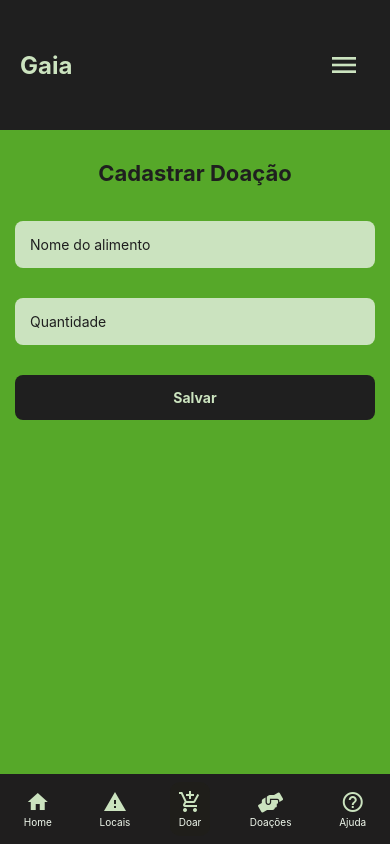
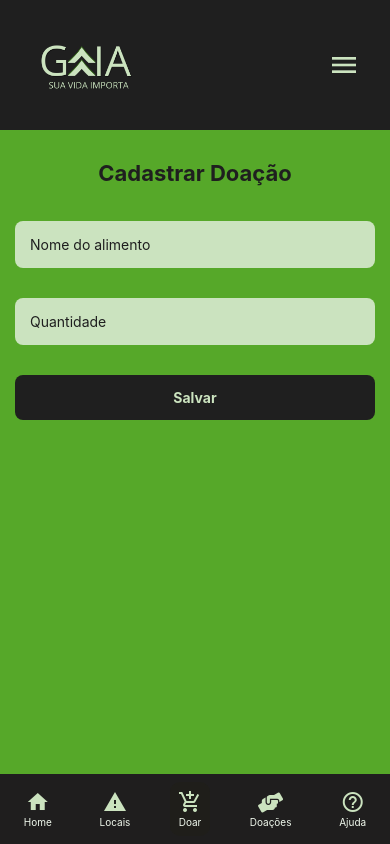
Before and after one commit to GsGaia/MOBILE, a React Native app in the folder Gaia/: screen /Doar in a window 390 px wide. Built offline with nearby package versions, Linux system fonts and the light colour scheme.

Commit message:
Logo adicionada ao Header

```diff
--- a/Gaia/src/components/Header/Header.js
+++ b/Gaia/src/components/Header/Header.js
@@ -1,12 +1,5 @@
-import React, { useState, useRef, useEffect } from 'react';
-import {
-  StyleSheet,
-  View,
-  Text,
-  TouchableOpacity,
-  Animated,
-  Easing,
-} from 'react-native';
+import React, { useState, useRef, useEffect} from 'react';
+import { StyleSheet, View, Text, TouchableOpacity, Animated, Easing, Image } from 'react-native';
 import { MaterialIcons } from '@expo/vector-icons';
 import { useNavigation } from '@react-navigation/native';
 
@@ -46,7 +39,10 @@ export default function Header() {
   return (
     <>
       <View style={styles.header}>
-        <Text style={styles.titulo}>Gaia</Text>
+        <Image
+            source={require('../../../assets/G.png')}
+            style={{ width: 130, height: 120 }}
+        />
 
         <TouchableOpacity onPress={toggleMenu} style={styles.menuButton}>
           <MaterialIcons name="menu" size={32} color="#CBE3BF" />
```
Also changed, not shown: Gaia/assets/G.png (added).
